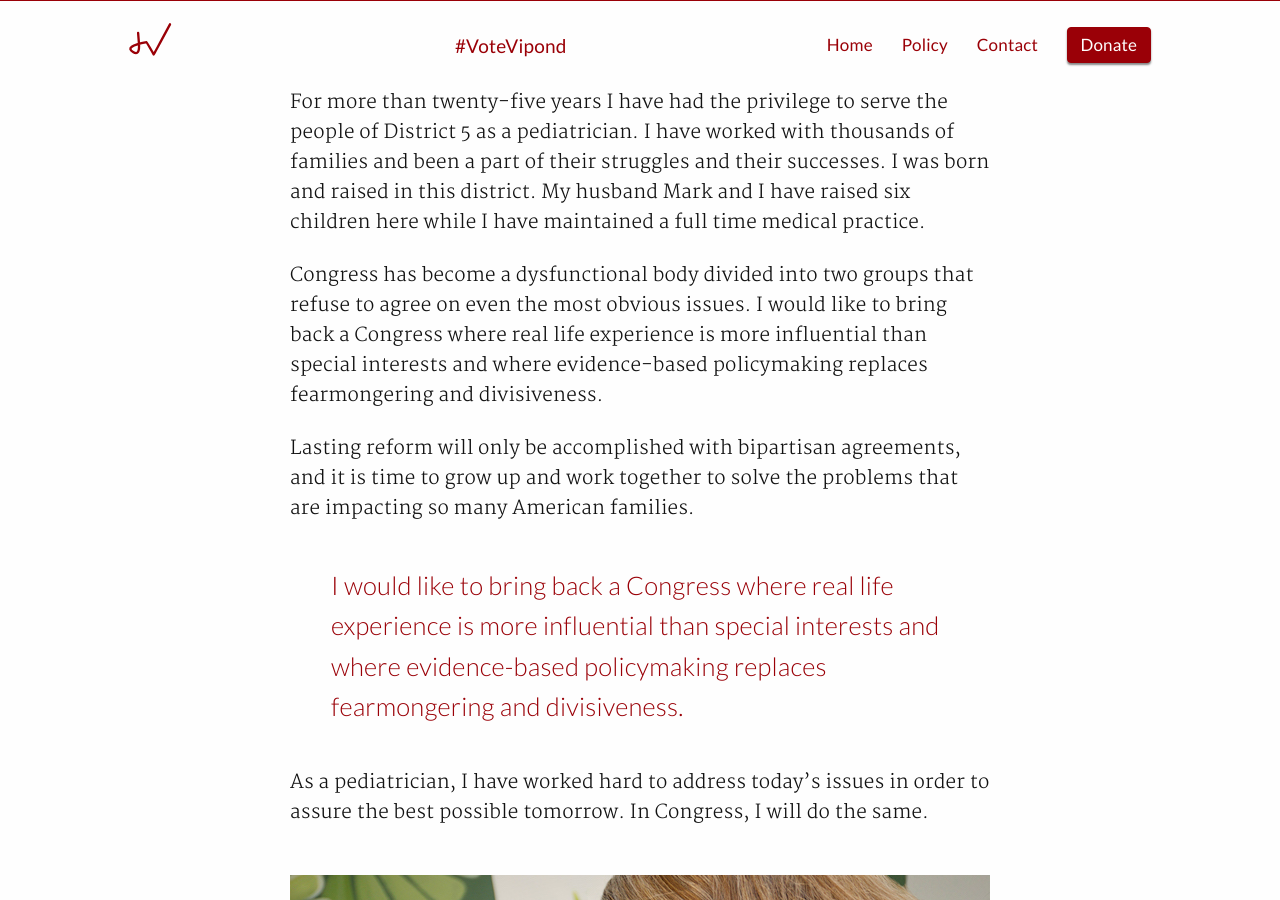
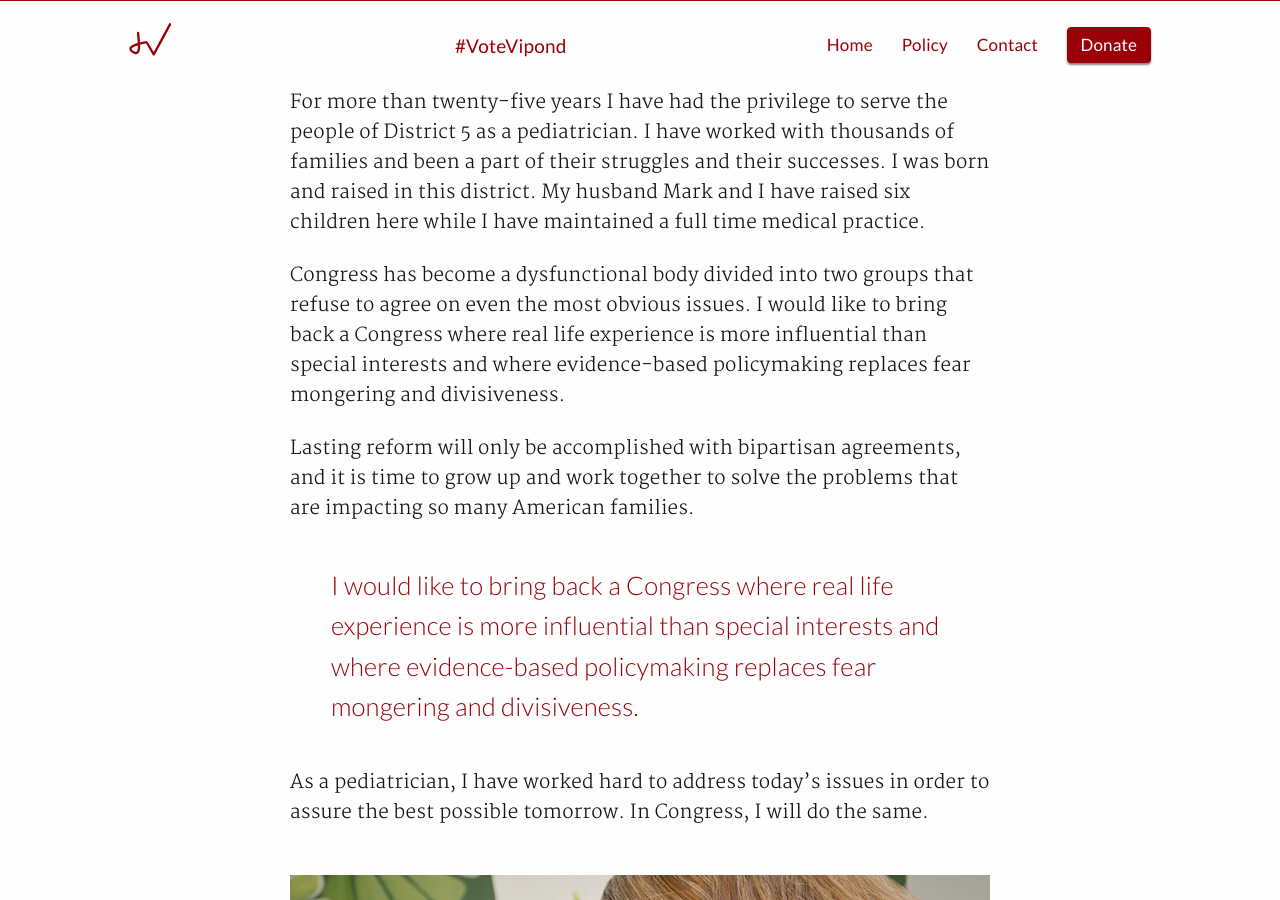
Before and after one commit to AlexVipond/jennifervipond.github.io, a Jekyll site: the page built from _posts/2018-01-01-real-life-experience.md, in a window 1280 px wide and 900 px high, scrolled down 550 px. Built offline with Jekyll 4.4.1, drawn with Linux system fonts in a browser that asks for light colours; some of the changed text lies outside the part shown.

Commit message:
Update 2018-01-01-real-life-experience.md

```diff
--- a/_posts/2018-01-01-real-life-experience.md
+++ b/_posts/2018-01-01-real-life-experience.md
@@ -18,11 +18,11 @@ My name is Dr. Jennifer Hoppe Vipond, and I am running to represent Wisconsin’
 
 For more than twenty-five years I have had the privilege to serve the people of District 5 as a pediatrician. I have worked with thousands of families and been a part of their struggles and their successes. I was born and raised in this district. My husband Mark and I have raised six children here while I have maintained a full time medical practice.
 
-Congress has become a dysfunctional body divided into two groups that refuse to agree on even the most obvious issues. I would like to bring back a Congress where real life experience is more influential than special interests and where evidence-based policymaking replaces fearmongering and divisiveness.
+Congress has become a dysfunctional body divided into two groups that refuse to agree on even the most obvious issues. I would like to bring back a Congress where real life experience is more influential than special interests and where evidence-based policymaking replaces fear mongering and divisiveness.
 
 Lasting reform will only be accomplished with bipartisan agreements, and it is time to grow up and work together to solve the problems that are impacting so many American families.
 
-> I would like to bring back a Congress where real life experience is more influential than special interests and where evidence-based policymaking replaces fearmongering and divisiveness.
+> I would like to bring back a Congress where real life experience is more influential than special interests and where evidence-based policymaking replaces fear mongering and divisiveness.
 
 As a pediatrician, I have worked hard to address today’s issues in order to assure the best possible tomorrow. In Congress, I will do the same.
 
@@ -100,6 +100,6 @@ Just as poverty and entitlements can lead to a cycle of government dependency, e
 
 #### Tax Cuts
 
-The tax cuts for corporations and small businesses passed in 2017 were necessary to keep jobs in the United States and to allow our family-run businesses to stay competitive in a global marketplace. In District 5 we are blessed with a strong mix of multi-national corporations and small businesses who stand to benefit from the new tax laws. This will deliver a boost our economy.  I will work to make sure those tax cuts translate into better jobs and higher wages for working Americans.
+The tax cuts for corporations and small businesses passed in 2017 were necessary to keep jobs in the United States and to allow our family-run businesses to stay competitive in a global marketplace. In District 5 we are blessed with a strong mix of multi-national corporations and small businesses that stand to benefit from the new tax laws. This will deliver a boost our economy.  I will work to make sure those tax cuts translate into better jobs and higher wages for working Americans.
 
 >I will work to make sure those tax cuts translate into better jobs and higher wages for working Americans.
```
